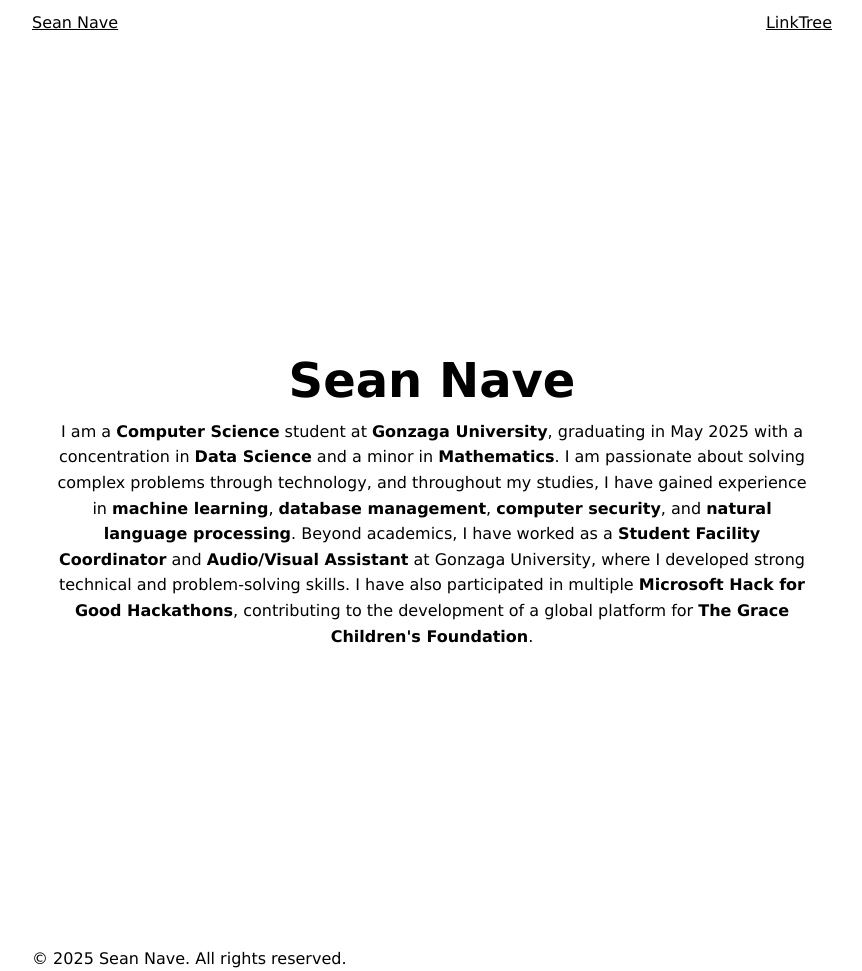
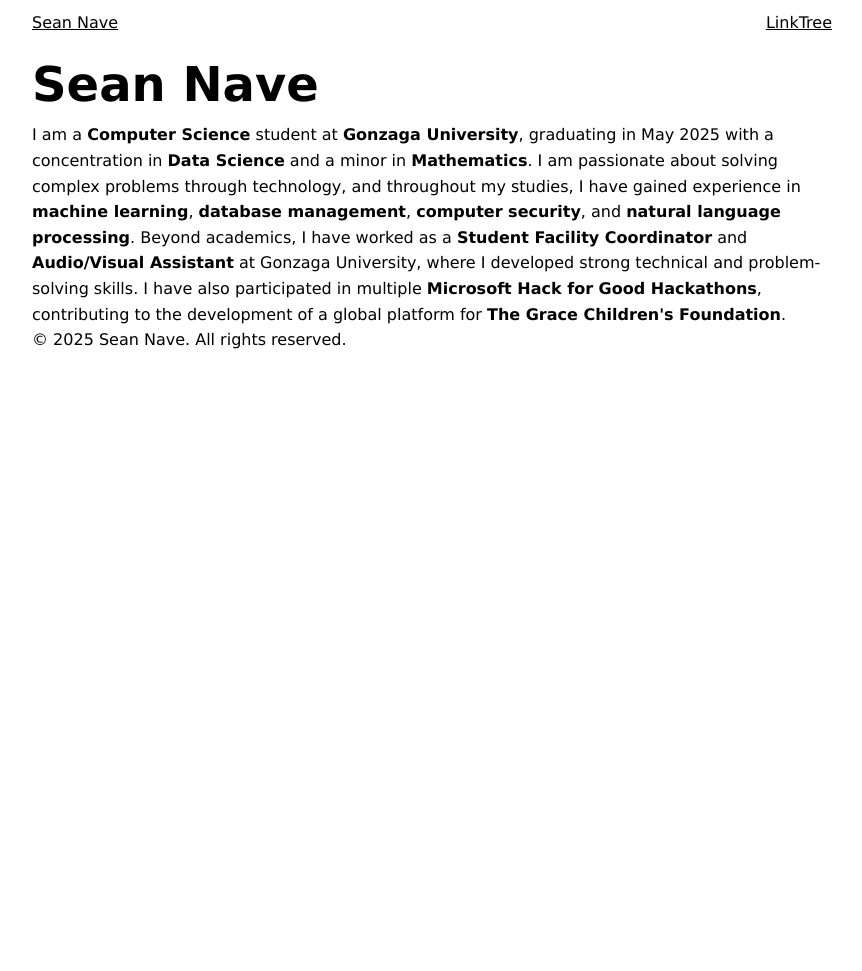
Before and after one commit to seannave211/personal_web, a Jekyll site: the page built from index.html, in a window 1280 px wide. Shown: the whole page, without its empty margins (208-1070 px from the left). Built offline with Jekyll 4.4.1, drawn with Linux system fonts in a browser that asks for light colours; after the commit the page ends 900 px from its top, so only the background shows below that.

Commit message:
feat: revise margin style

```diff
--- a/_layouts/default.html
+++ b/_layouts/default.html
@@ -14,7 +14,7 @@
     </head>
     <body>
         {% include header.html %}
-        <main class="section">{{ content }}</main>
+        <main>{{ content }}</main>
         {% include footer.html %}
     </body>
 </html>
```
